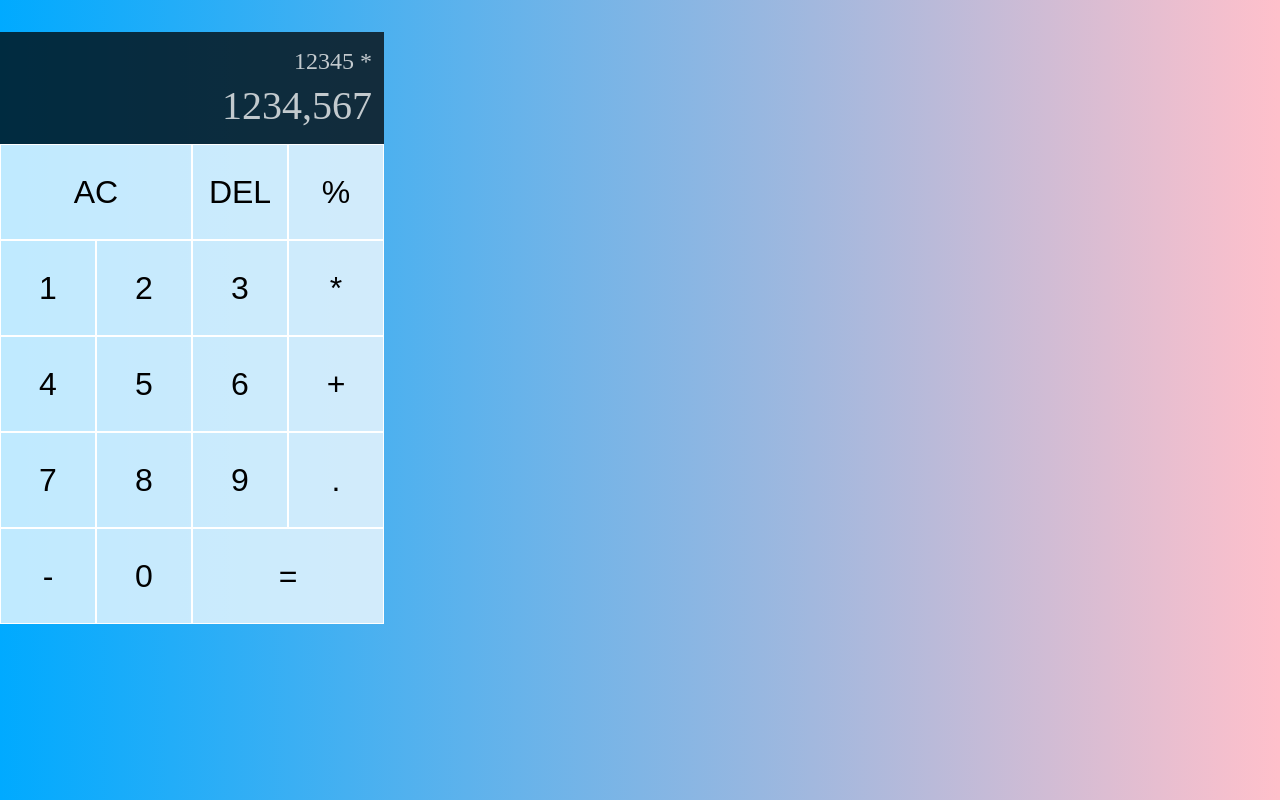
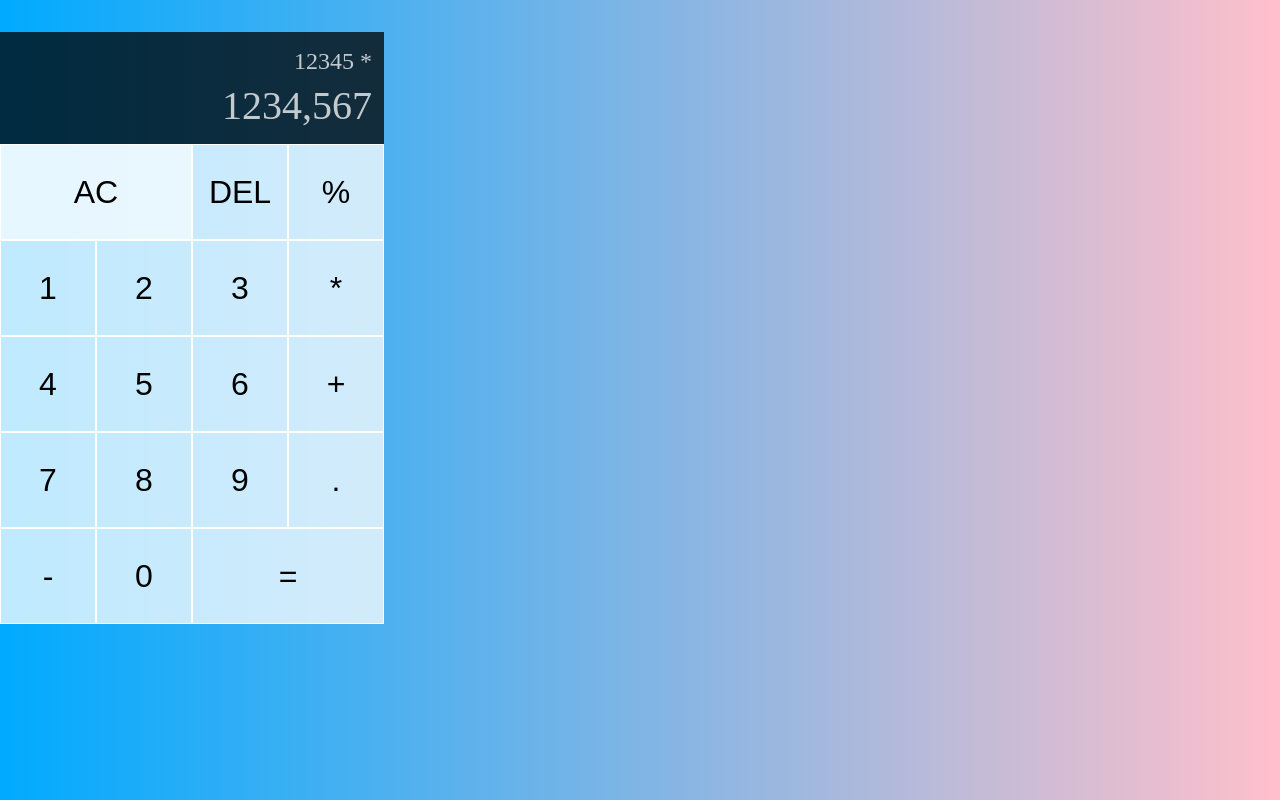
Before and after one commit to Taimmesia/calculator, a React (Vite) app in the folder calculator/: page / in a window 1280 px wide. In both pictures the pointer is over the button "AC". Built offline with nearby package versions, Linux system fonts and the light colour scheme.

Commit message:
added hover bg color and focus to buttons

```diff
--- a/calculator/src/App.css
+++ b/calculator/src/App.css
@@ -23,6 +23,11 @@ body {
   border: 1px solid white;
   outline: none;
   background-color: rgba(255, 255, 255, 0.75);
+}
+
+.calculator-grid button:hover,
+.calculator-grid button:focus {
+  background-color: rgba(255, 255, 255, 0.9);
 }
 
 .span-two {
```
